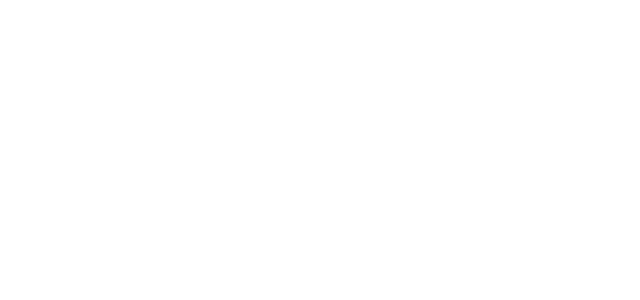
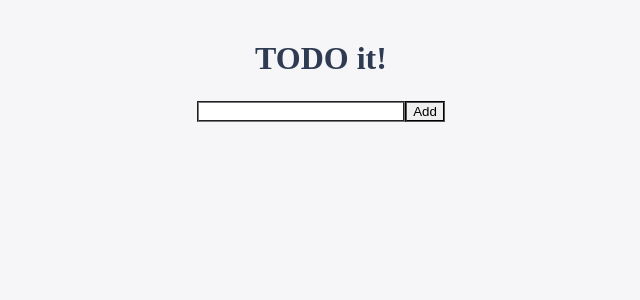
Before and after one commit to lastvirgo266/vue-doit, a Vue app: page / in a window 1280 px wide. Shown: the top 300 px of the page, without its empty margins (319-959 px from the left). Built offline with nearby package versions, Linux system fonts and the light colour scheme.

Commit message:
뷰 기초 학습

```diff
--- a/src/App.vue
+++ b/src/App.vue
@@ -11,7 +11,7 @@
 import TodoHeader from "@/components/TodoHeader";
 import TodoFooter from "@/components/TodoFooter";
 import TodoInput from "@/components/TodoInput";
-import TodoList from "@/components/TOdoList";
+import TodoList from "@/components/TodoList";
 
 
 export default {
@@ -27,12 +27,22 @@
 </script>
 
 <style>
-#app {
-  font-family: Avenir, Helvetica, Arial, sans-serif;
-  -webkit-font-smoothing: antialiased;
-  -moz-osx-font-smoothing: grayscale;
-  text-align: center;
-  color: #2c3e50;
-  margin-top: 60px;
-}
+  body {
+    text-align: center;
+    background-color: #F6F6F8;
+  }
+
+  input{
+    border-style: groove;
+    width: 200px;
+  }
+
+  button{
+    border-style: groove;
+  }
+
+  .shadow{
+    box-shadow: 5px 10px 10px rgba(0, 0, 0, 0.03);
+  }
+
 </style>
--- a/src/components/TodoHeader.vue
+++ b/src/components/TodoHeader.vue
@@ -1,4 +1,7 @@
 <template>
+<header>
+  <h1>TODO it!</h1>
+</header>
 
 </template>
 
@@ -9,5 +12,10 @@
 </script>
 
 <style scoped>
+  h1{
+    color : #2F3B52;
+    font-weight: 900;
+    margin: 2.5rem 0 1.5rem;
+  }
 
 </style>
--- a/src/components/TodoInput.vue
+++ b/src/components/TodoInput.vue
@@ -1,10 +1,28 @@
 <template>
-
+  <div>
+    <input type="text" v-model="newTodoItem">
+    <button v-on:click="addTodo">Add</button>
+  </div>
 </template>
 
 <script>
 export default {
+  data(){
+    return {
+      newTodoItem: ''
+    }
+  },
+
+  methods:{
+    addTodo(){
+      console.log(this.newTodoItem)
+    }
+  },
+
   name: "TodoInput"
+
+
+
 }
 </script>
 
--- a/src/components/TOdoList.vue
+++ b/src/components/TodoList.vue
@@ -4,7 +4,7 @@
 
 <script>
 export default {
-  name: "TOdoList"
+  name: "TodoList"
 }
 </script>
 
```
